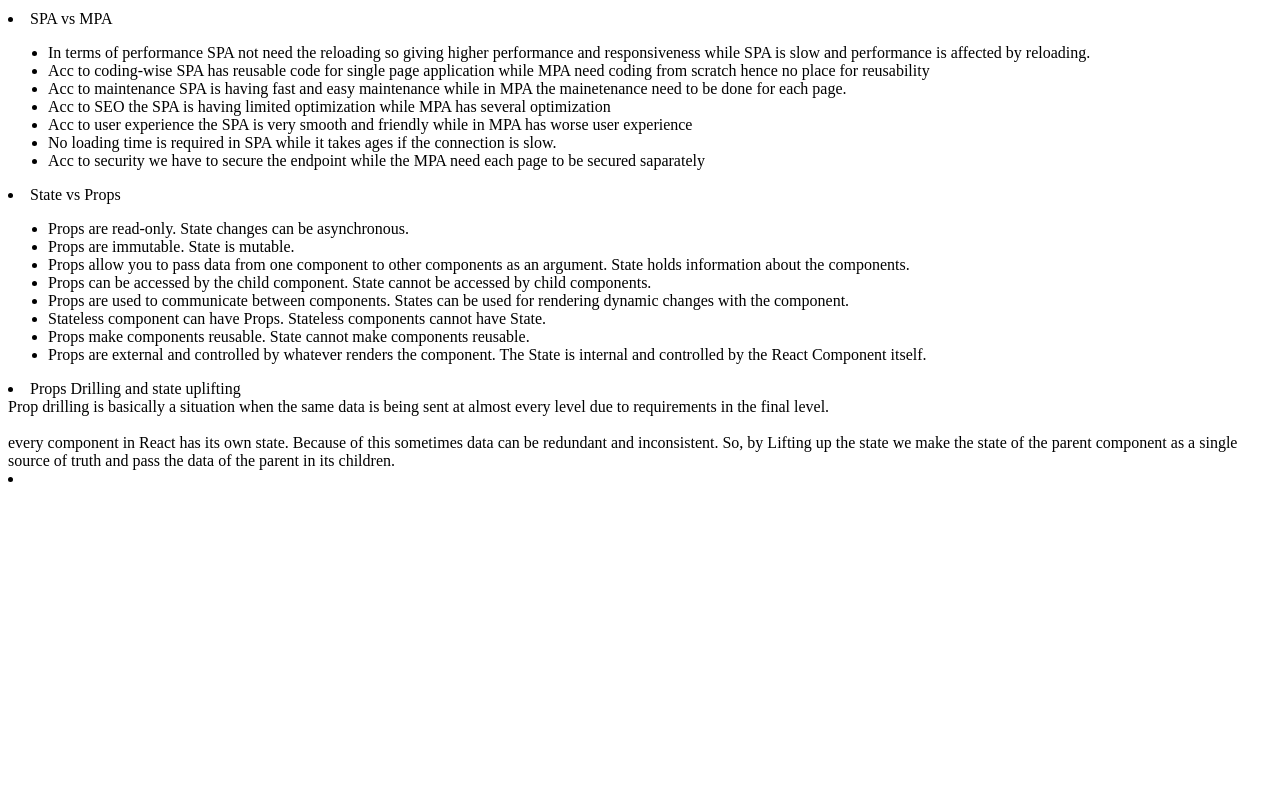
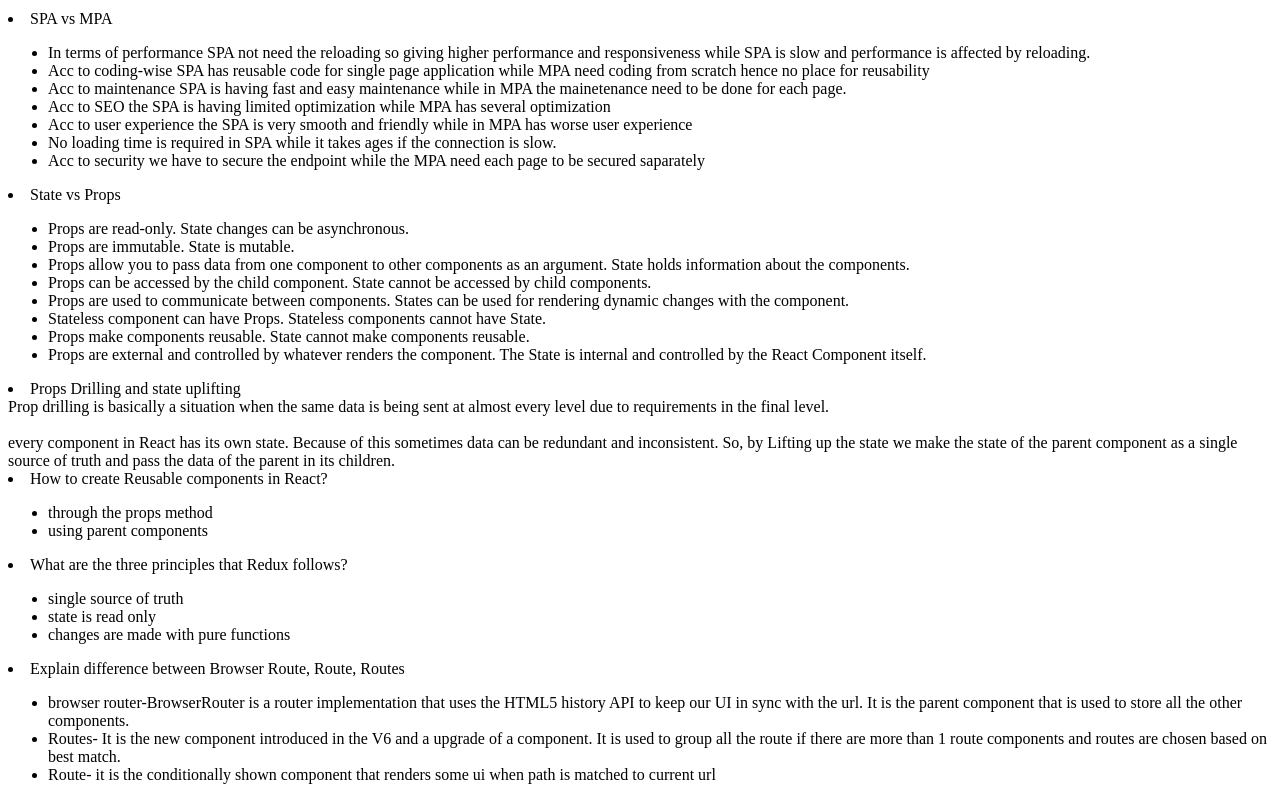
Before and after one commit to ihappysoni/InterviewPrepQues, a plain HTML site: page index.html in a window 1280 px wide. Shown: the part 688-1488 px from the top of the page. Before the commit the page ends 1184 px from the top, so only its background shows below. Drawn offline with Linux system fonts and the light colour scheme.

Commit message:
Day3
The Day3 ques is committed

```diff
--- a/index.html
+++ b/index.html
@@ -63,7 +63,25 @@
              Prop drilling is basically a situation when the same data is being sent at almost every level due to requirements in the final level.
              <br><br>
              every component in React has its own state. Because of this sometimes data can be redundant and inconsistent. So, by Lifting up the state we make the state of the parent component as a single source of truth and pass the data of the parent in its children.
-             <li></li>
+             <li>How to create Reusable components in React?</li>
+        <ul>
+            <li>through the props method</li>
+            <li>using parent components</li>
+        </ul>
+        <li>What are the three principles that Redux follows?</li>
+        <ul>
+            <li>single source of truth</li>
+            <li>state is read only</li>
+            <li>changes are made with pure functions</li>
+        </ul>
+        <li>Explain difference between Browser Route, Route, Routes</li>
+        <ul>
+            <li>browser router-BrowserRouter is a router implementation that uses the HTML5 history API to keep our UI in sync with the url. It is the parent component that is used to store all the other components.
+            </li>
+            <li>Routes- It is the new component introduced in the V6 and a upgrade of a component. It is used to group all the route if there are more than 1 route components and routes are chosen based on best match.
+            </li>
+            <li>Route- it is the conditionally shown component that renders some ui when path is matched to current url</li>
+        </ul>
 
     </ol>
 </body>
```
